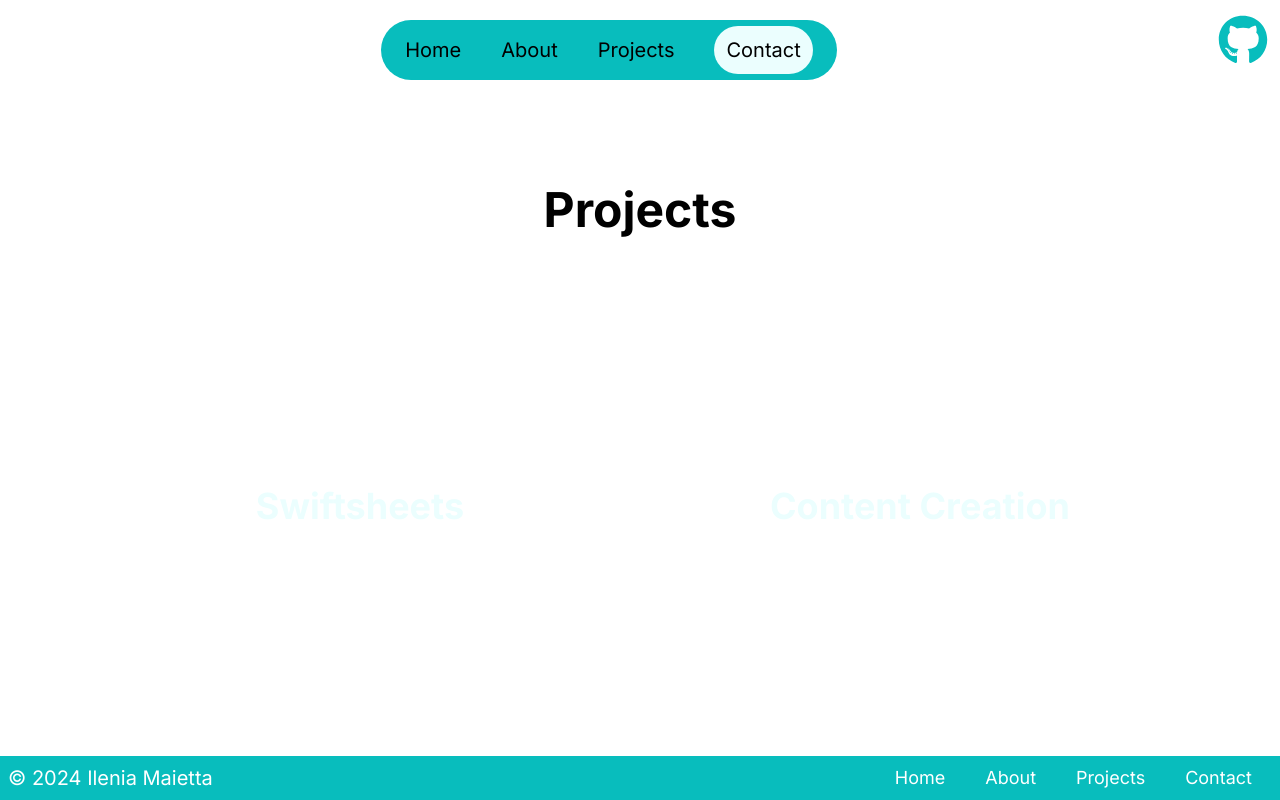
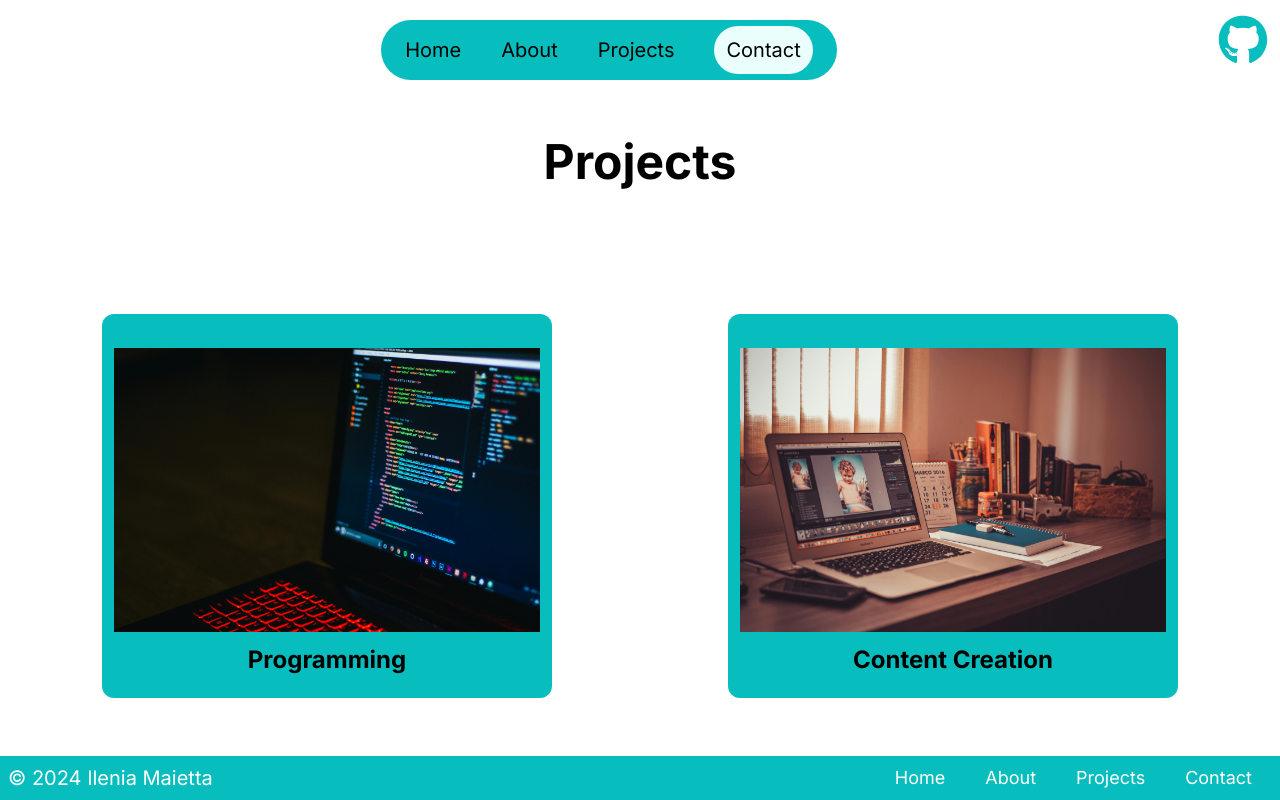
Before and after one commit to ileniadigital/ileniadigital.github.io, a Next.js app: page /projects in a window 1280 px wide. Built offline with nearby package versions, Linux system fonts and the light colour scheme.

Commit message:
added images and fixed image urls

```diff
--- a/app/projects/page.tsx
+++ b/app/projects/page.tsx
@@ -9,8 +9,8 @@ export default function Projects() {
             <main className="flex flex-col justify-center items-center flex-grow gap-32">
                 <h1 className='text-5xl font-bold text-black'>Projects</h1>
                 <div className='flex flex-row gap-44 justify-center items-center'>
-                    <Card title="Swiftsheets" bg="coding" link="/programming" />
-                    <Card title="Content Creation" bg="content" link="/content" />
+                    <Card title="Programming" bg="/images/projects/coding.jpg" link="/programming" />
+                    <Card title="Content Creation" bg="/images/projects/content.jpg" link="/content" />
                 </div>
             </main>
             <div className='mt-auto'>
--- a/app/projects/programming/page.tsx
+++ b/app/projects/programming/page.tsx
@@ -9,9 +9,9 @@ export default function Programming() {
             <main className="flex flex-col justify-center items-center flex-grow gap-32">
                 <h1 className='text-5xl font-bold text-black'>Programming Projects</h1>
                 <div className='flex flex-row gap-44 justify-center items-center'>
-                    <Card title="Swiftsheets" bg="coding" link="/programming/swiftsheets" />
-                    <Card title="Mountain Hikers Weather App" bg="content" link="/programming/weatherapp" />
-                    <Card title="eFitter customer dashboard" bg="content" link="/programming/efitter" />
+                    <Card title="Swiftsheets" bg="/images/projects/coding.jpg" link="/programming/swiftsheets" />
+                    <Card title="Mountain Hikers Weather App" bg="/images/projects/coding.jpg" link="/programming/weatherapp" />
+                    <Card title="eFitter customer dashboard" bg="/images/projects/coding.jpg" link="/programming/efitter" />
                 </div>
             </main>
             <div className='mt-auto'>
--- a/app/ui/projects/card.tsx
+++ b/app/ui/projects/card.tsx
@@ -7,14 +7,14 @@ interface CardProps {
     link: string;
 }
 export default function Card({ title, bg, link }: CardProps) {
-    const cardStyle = `bg-${bg} bg-cover bg-center filter w-96 h-72 rounded-xl flex items-center justify-center hover:scale-105`;
     const page = `/projects/${link}`;
     return (
         <div>
             <button>
                 <a href={page}>
-                    <div className={cardStyle}>
-                        <h1 className="text-4xl text-offwhite font-bold">{title}</h1>
+                    <div className="bg-main bg-cover bg-center filter w-120 h-96 rounded-xl flex flex-col items-center justify-center hover:scale-105">
+                        <Image src={bg} alt={bg} width={450} height={288} className='p-3' />
+                        <h1 className="text-2xl text-black font-bold truncate">{title}</h1>
                     </div>
                 </a>
             </button>
```
Also changed, not shown: public/images/projects/programming/efitter.png (added), public/images/projects/programming/swiftsheets.png (added).
